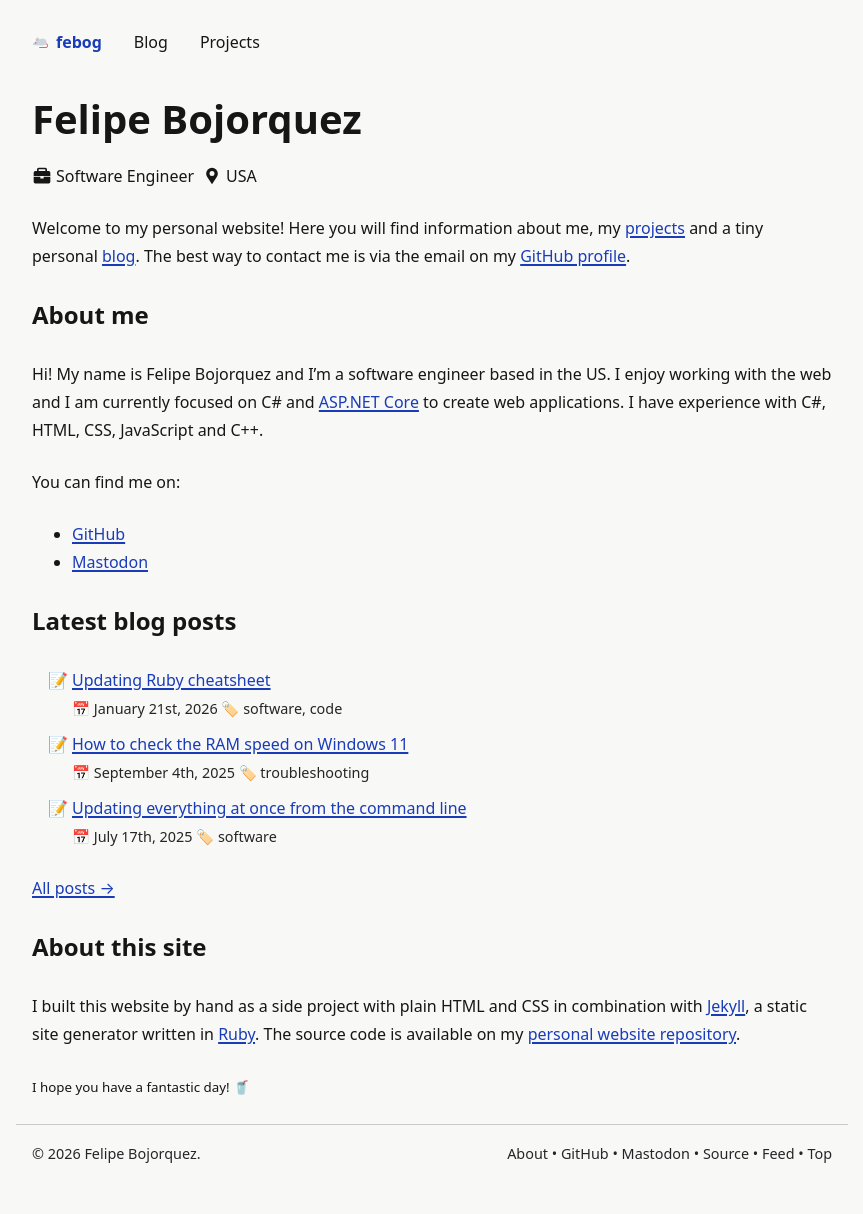
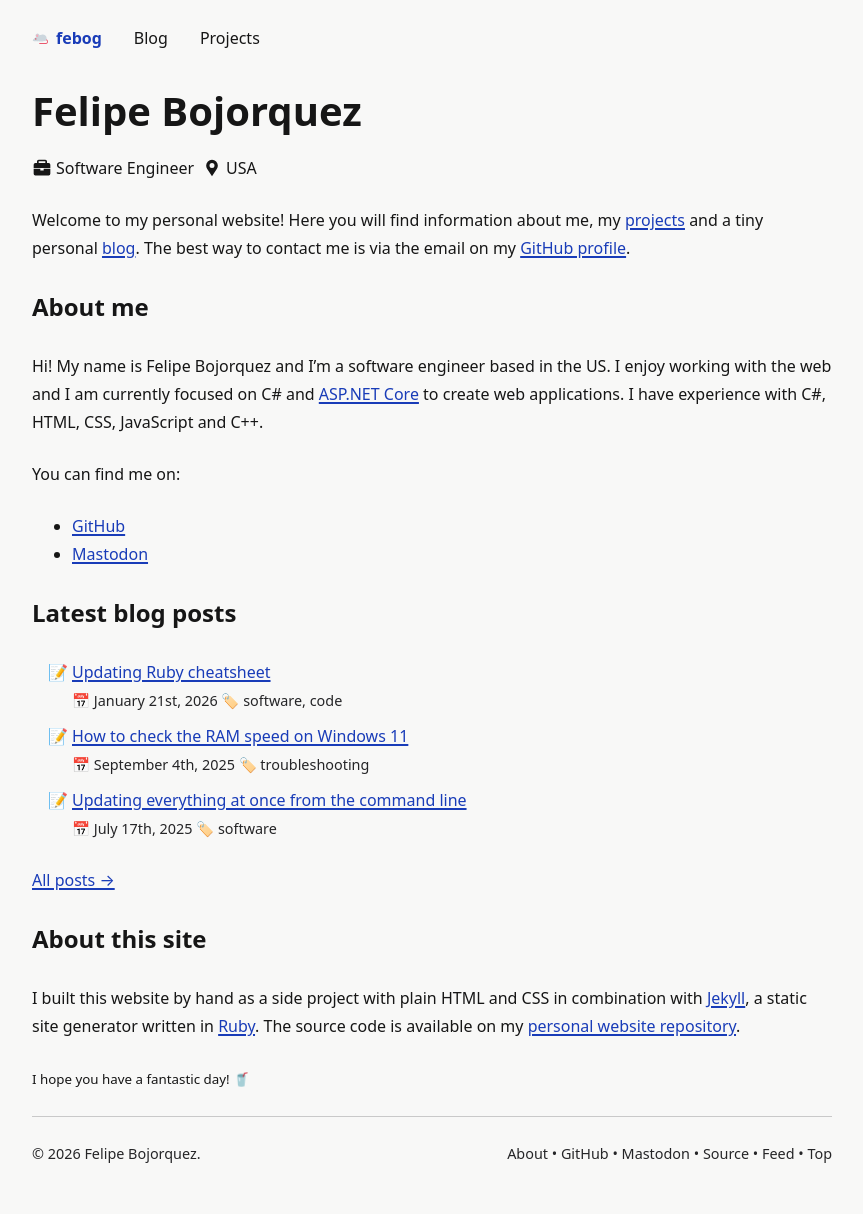
Before and after one commit to febog/website, a Jekyll site: the page built from src/index.md, in a window 1280 px wide. Shown: the whole page, without its empty margins (208-1071 px from the left). Built offline with Jekyll 4.4.1, drawn with Linux system fonts in a browser that asks for light colours.

Commit message:
Add site container

```diff
--- a/src/_layouts/base.html
+++ b/src/_layouts/base.html
@@ -40,12 +40,6 @@
       color: var(--body-color);
       background-color: var(--background-color);
       margin: 0;
-    }
-
-    main {
-      max-width: var(--content-width);
-      margin: 0 auto;
-      padding: 0 1.5rem;
     }
 
     h1, h2, h3, h4, h5, h6, p, ul, ol, dl, blockquote, pre, figure, table {
@@ -197,10 +191,14 @@
     }
 
     /* Site rulesets */
-    #site-header {
+    .container {
       max-width: var(--content-width);
       margin: 0 auto;
-      padding: 1.75rem 1.5rem;
+      padding: 1.5rem;
+    }
+
+    .site-header {
+      margin-bottom: 1.5rem;
 
       > nav {
         display: flex;
@@ -228,10 +226,8 @@
       }
     }
 
-    #site-footer {
-      padding: 1rem;
-      max-width: var(--content-width);
-      margin: 0 auto 1.5rem;
+    .site-footer {
+      padding: 1.5rem 0;
       border-top: var(--site-border);
     }
 
@@ -273,7 +269,8 @@
 </head>
 
 <body>
-  <header id="site-header">
+  <div class="container">
+    <header class="site-header">
       <nav>
         <a href="/" class="site-logo"><svg xmlns="http://www.w3.org/2000/svg" viewBox="0 0 36 36" width="16" height="16" style="margin-right: 0.5rem;"><path fill="#EA596E" d="M30 36H17c-.552 0-1-.447-1-1s.448-1 1-1h13c2.542 0 4-1.367 4-3.75 0-1.537-1.643-3.25-4-3.25h-7c-.553 0-1-.447-1-1s.447-1 1-1h7c3.589 0 6 2.715 6 5.25 0 3.493-2.355 5.75-6 5.75z"/><path fill="#CCD6DD" d="M12 26.717c0-2.85 3-7.035 0-7.035-4 0-10.137 6.566-10.137 8.442C1.863 30 8.304 30 11.153 30c2.849 0 .847-.434.847-3.283z"/><path fill="#CCD6DD" d="M33 23.902c0-7.973-6.554-9.752-11.381-8.787-9.38 1.876-11.132 6.442-11.132 10.194 0 4.922 9.149 4.69 14.071 4.69S33 28.825 33 23.902z"/><path fill="#CCD6DD" d="M25 22.496L7.894 24.371 11.425 30H25zm-8.082-5.353c0-2.683-1.997-4.858-4.458-4.858C9.997 12.286 8 14.46 8 17.143S9.997 22 12.46 22c2.461 0 4.458-2.174 4.458-4.857z"/><path fill="#F4ABBA" d="M14.37 17.683c0 1.788-1.141 3.239-2.548 3.239-1.408 0-2.548-1.451-2.548-3.239s1.14-3.238 2.548-3.238c1.407-.001 2.548 1.449 2.548 3.238z"/><circle fill="#DD2E44" cx="8.5" cy="24.5" r="1.5"/></svg>febog</a>
         <a href="/blog">Blog</a>
@@ -283,7 +280,7 @@
     <main>
       {{ content }}
     </main>
-  <footer id="site-footer" class="secondary-text">
+    <footer class="site-footer secondary-text">
       <div class="flex">
         <div class="grow">
           © 2026 <a href="/" class="muted-link">Felipe Bojorquez</a>.
@@ -293,6 +290,7 @@
         </div>
       </div>
     </footer>
+  </div>
 </body>
 
 </html>
```
Lines whose indentation alone changed are shown as unchanged.
